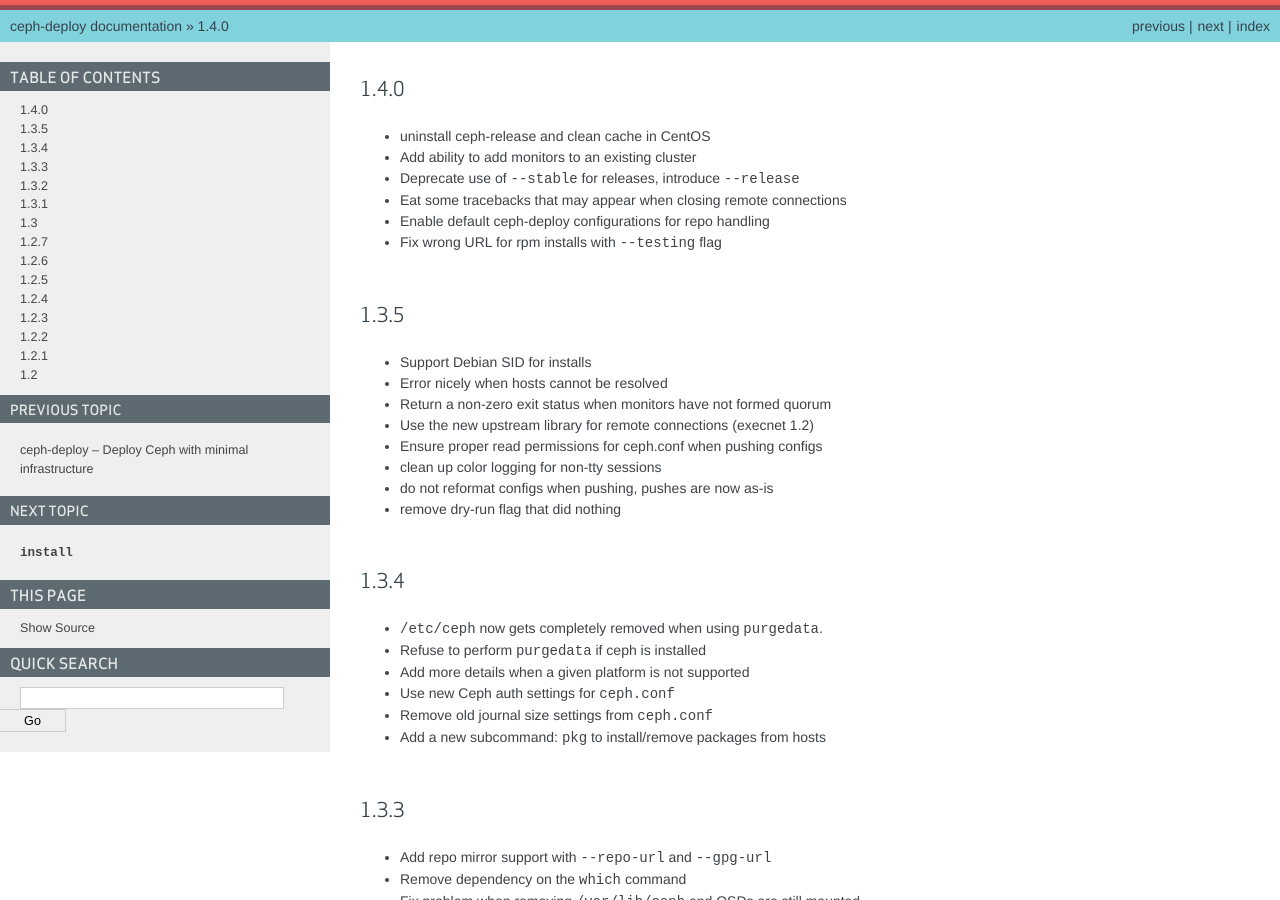
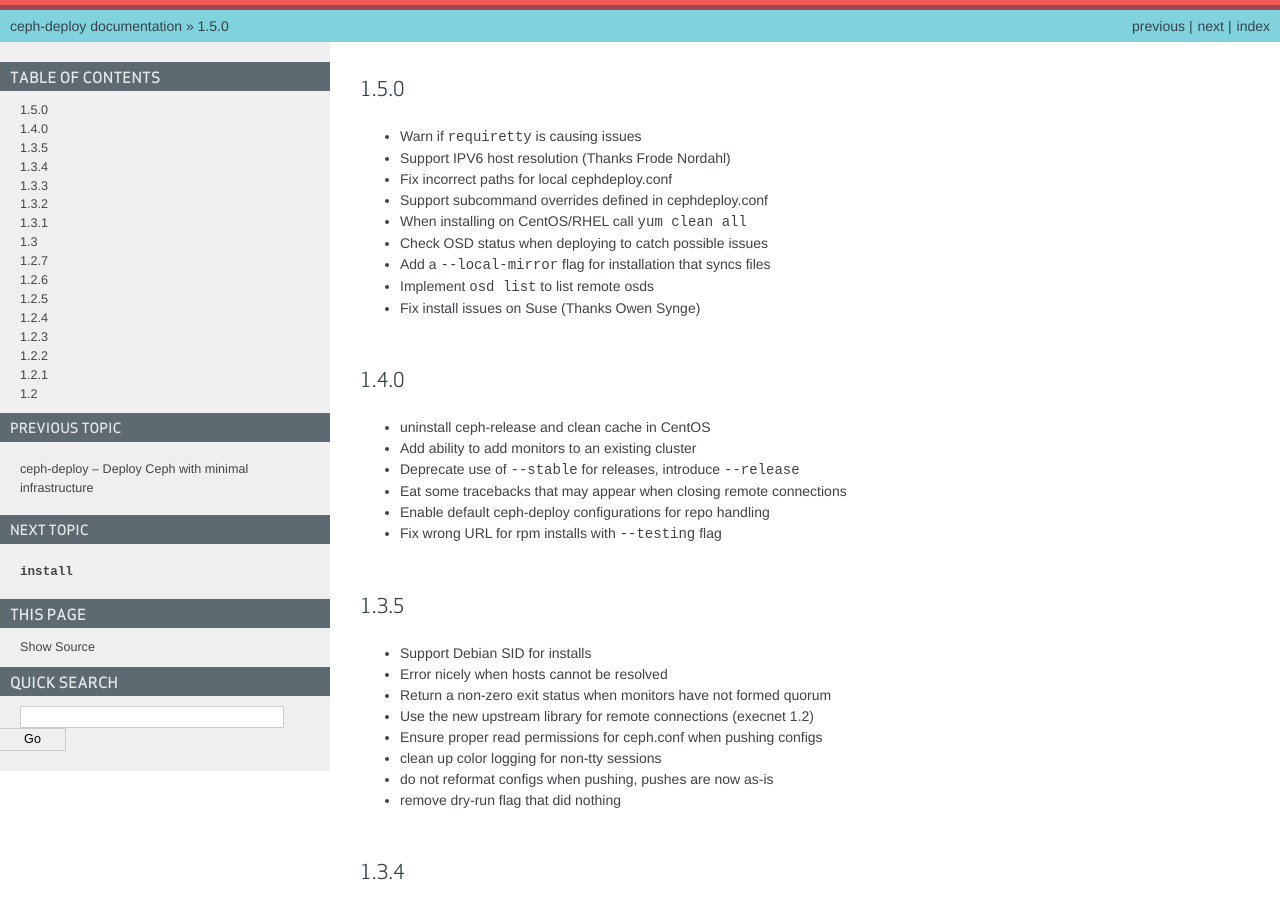
Before and after one commit to ceph/ceph-deploy, a Sphinx documentation site: the page built from docs/source/changelog.rst, in a window 1280 px wide and 900 px high. Built offline with Sphinx 7.4.7, drawn with Linux system fonts in a browser that asks for light colours; the version number could not be read and is left out.

Commit message:
update the changelog
Signed-off-by: Alfredo Deza <alfredo.deza@inktank.com>

```diff
--- a/docs/source/changelog.rst
+++ b/docs/source/changelog.rst
@@ -1,3 +1,15 @@
+1.5.0
+-----
+* Warn if ``requiretty`` is causing issues
+* Support IPV6 host resolution (Thanks Frode Nordahl)
+* Fix incorrect paths for local cephdeploy.conf
+* Support subcommand overrides defined in cephdeploy.conf
+* When installing on CentOS/RHEL call ``yum clean all``
+* Check OSD status when deploying to catch possible issues
+* Add a ``--local-mirror`` flag for installation that syncs files
+* Implement ``osd list`` to list remote osds
+* Fix install issues on Suse (Thanks Owen Synge)
+
 1.4.0
 -----
 * uninstall ceph-release and clean cache in CentOS
```
